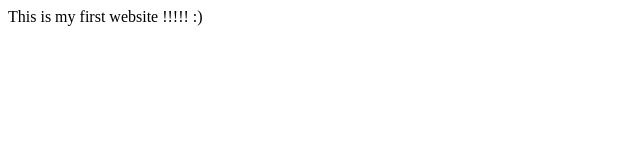
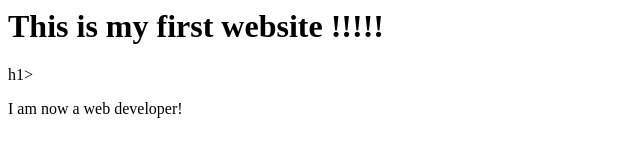
Before and after one commit to Shikha1014/Shikha1014.github.io, a plain HTML site: page index.html in a window 1280 px wide. Shown: the whole page, without its empty margins (0-640 px from the left). Drawn offline with Linux system fonts and the light colour scheme.

Commit message:
Update index.html

```diff
--- a/index.html
+++ b/index.html
@@ -1 +1,2 @@
-This is my first website !!!!! :)
+<h1>This is my first website !!!!!</h1>h1>
+<p>I am now a web developer!</p>
```
